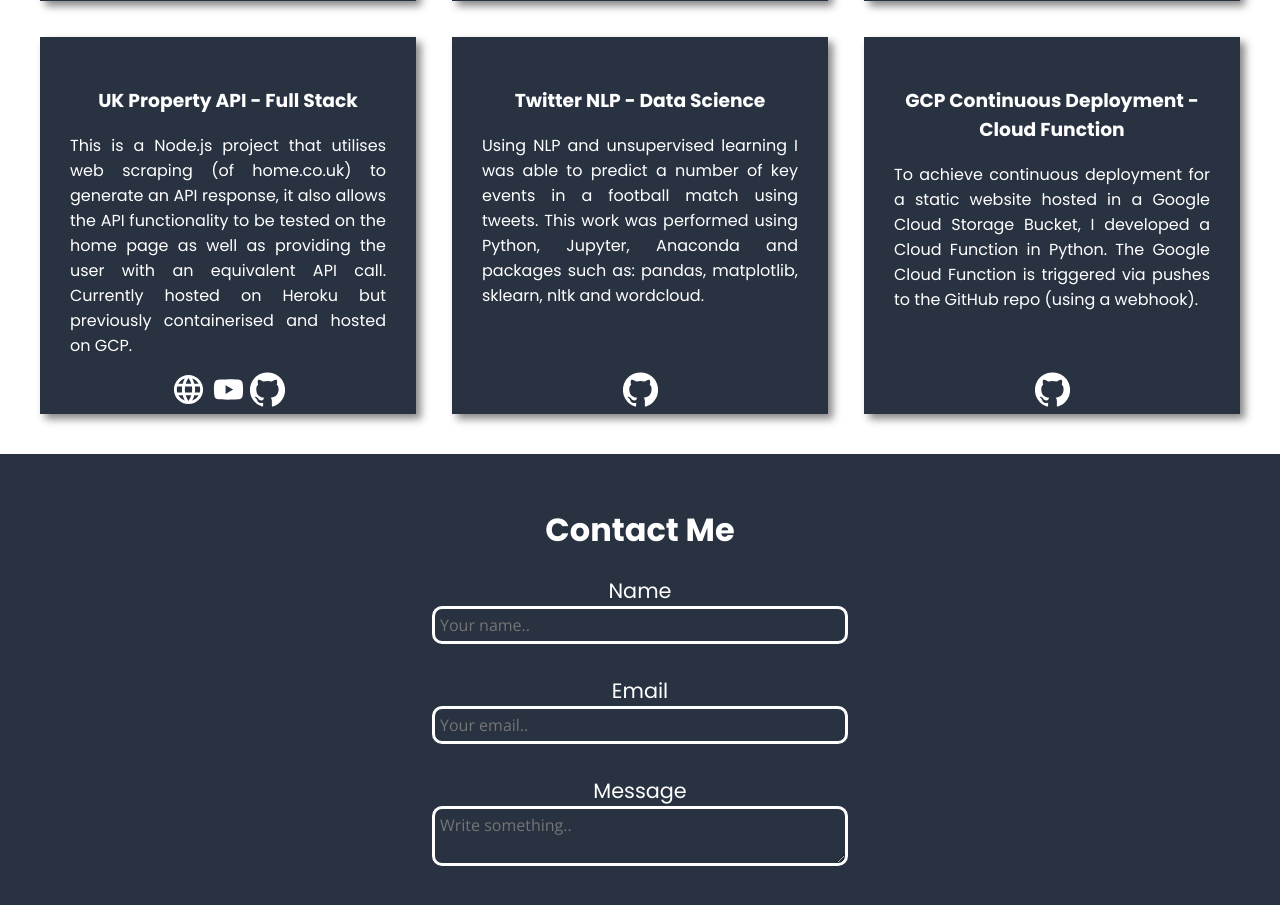
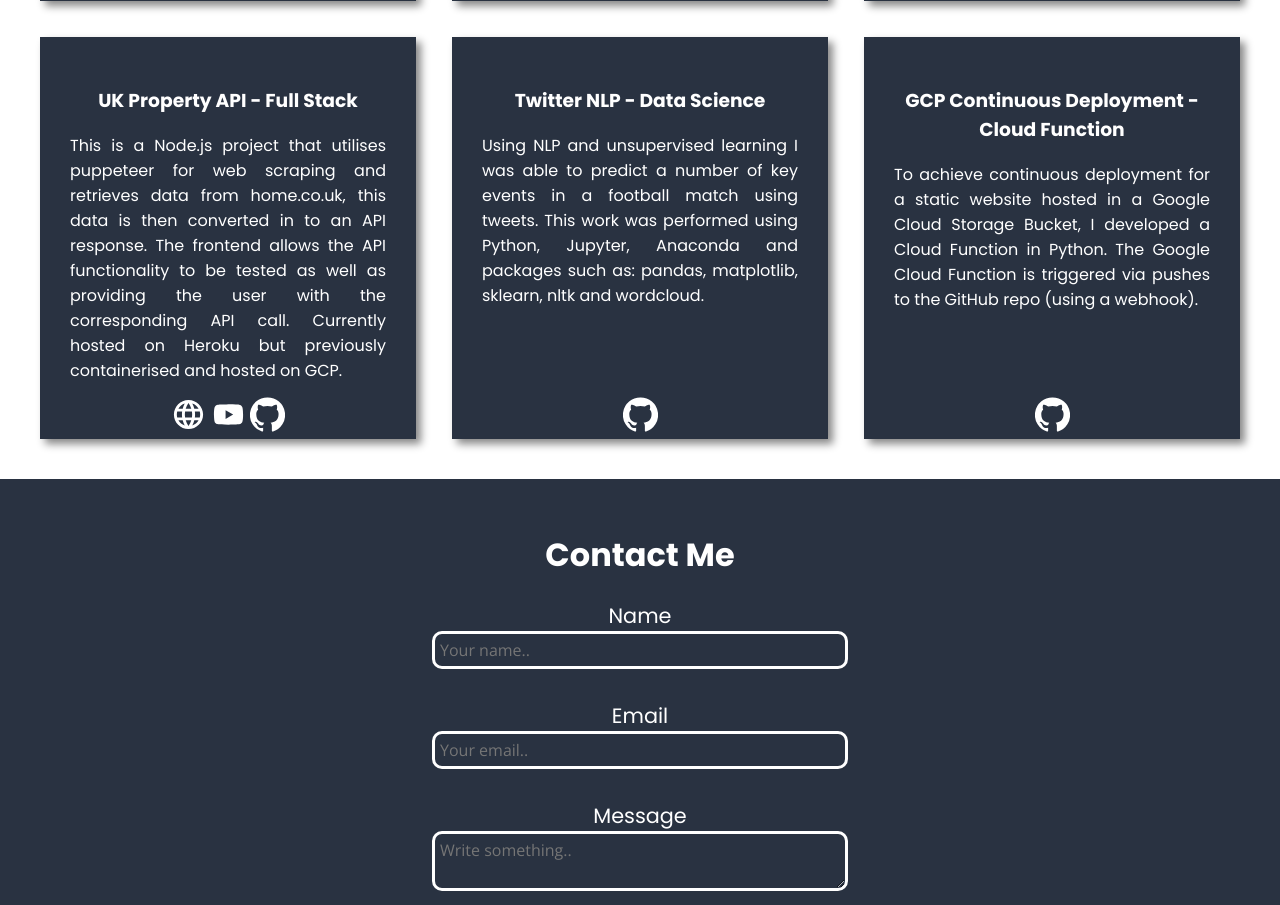
Before and after one commit to jb-0/site-react, a React (Create React App) app in the folder frontend/: page / in a window 1280 px wide. Shown: the part 1080-1985 px from the top of the page. Built offline with nearby package versions, Linux system fonts and the light colour scheme.

Commit message:
Updated content

```diff
--- a/frontend/src/content/portfolioContent.js
+++ b/frontend/src/content/portfolioContent.js
@@ -15,7 +15,7 @@ const portfolioContent = [
           To implement authentication I used Passport.js for Google and Facebook
           OAuth. I used AWS Lambda and CloudWatch to create a serverless daily job that
           runs a count for all saved searches, this provides the necessary data to present back to
-          users using Chart.js.
+          users using Chart.js. Styling for this site is achieved using React Styled Components.
         </p>
         <img className="portfolio-image" src={skillsTrackerImg} />
       </>
@@ -55,10 +55,10 @@ const portfolioContent = [
   },
   {
     title: 'UK Property API - Full Stack',
-    shortContent: `This is a Node.js project that utilises web scraping (of home.co.uk) to generate an API
-      response, it also allows the API functionality to be tested on the home page as well as
-      providing the user with an equivalent API call. Currently hosted on Heroku but previously
-      containerised and hosted on GCP.`,
+    shortContent: `This is a Node.js project that utilises puppeteer for web scraping and retrieves
+      data from home.co.uk, this data is then converted in to an API response. The frontend allows
+      the  API functionality to be tested as well as providing the user with the corresponding API call.
+      Currently hosted on Heroku but previously containerised and hosted on GCP.`,
     links: {
       site: 'https://uk-property-api.herokuapp.com/',
       demo: 'https://youtu.be/LlalqkidxSo',
```
